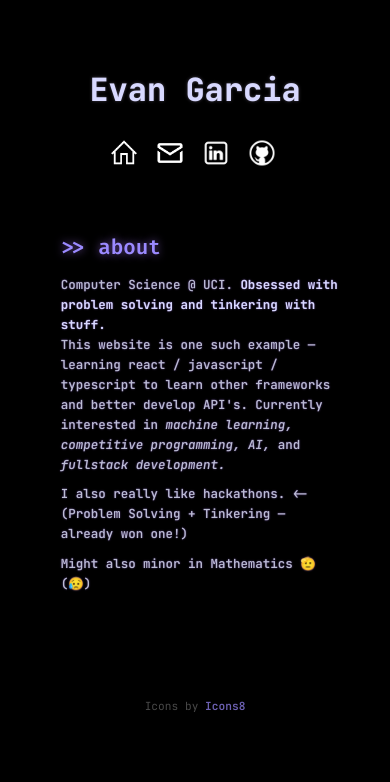
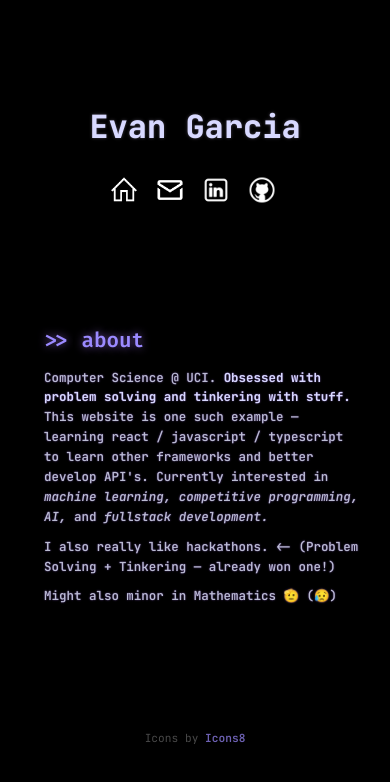
Before and after one commit to EvanGarciaL/Personal-Website, a React (Vite) app: page / in a window 390 px wide. Shown: the top 782 px of the page. Built offline with nearby package versions, Linux system fonts and the light colour scheme; a web font is replaced by a local one.

Commit message:
Fixed mobile responsiveness

```diff
--- a/src/home/home.css
+++ b/src/home/home.css
@@ -135,16 +135,11 @@
   }
 
   .header {
-    height: 22vh;
+    height: 25vh;
     display: flex;
     flex-direction: column;
-    text-align: center;
-    justify-content: center;
-    text-align: center;
     align-items: center;
-    padding: 15% 0 1% 0;
-    overflow: hidden;
-    flex-shrink: 0;
+    padding-left: 0;
   }
 
   .header h2 {
@@ -158,11 +153,11 @@
     margin: 0 0.5rem;
   }
   .content {
-    padding: 0 10%;
-    height: 55vh;
+    padding: 0 5%;
     width: 100%;
     display: flex;
-    flex-direction: column;
+    flex: auto;
+    z-index: 2;
   }
   .mainText {
     padding: 0 3% 0 7%;
@@ -178,13 +173,13 @@
     text-align: left;
   }
   .footer {
-    height: 23vh;
+    max-height: 15vh;
+    height: auto;
     display: flex;
-    padding-top: 3rem;
-    overflow: hidden;
+    flex: auto;
     font-size: 0.7rem;
     text-align: center;
-    flex-shrink: 0;
+    z-index: 1;
   }
 }
 
```
